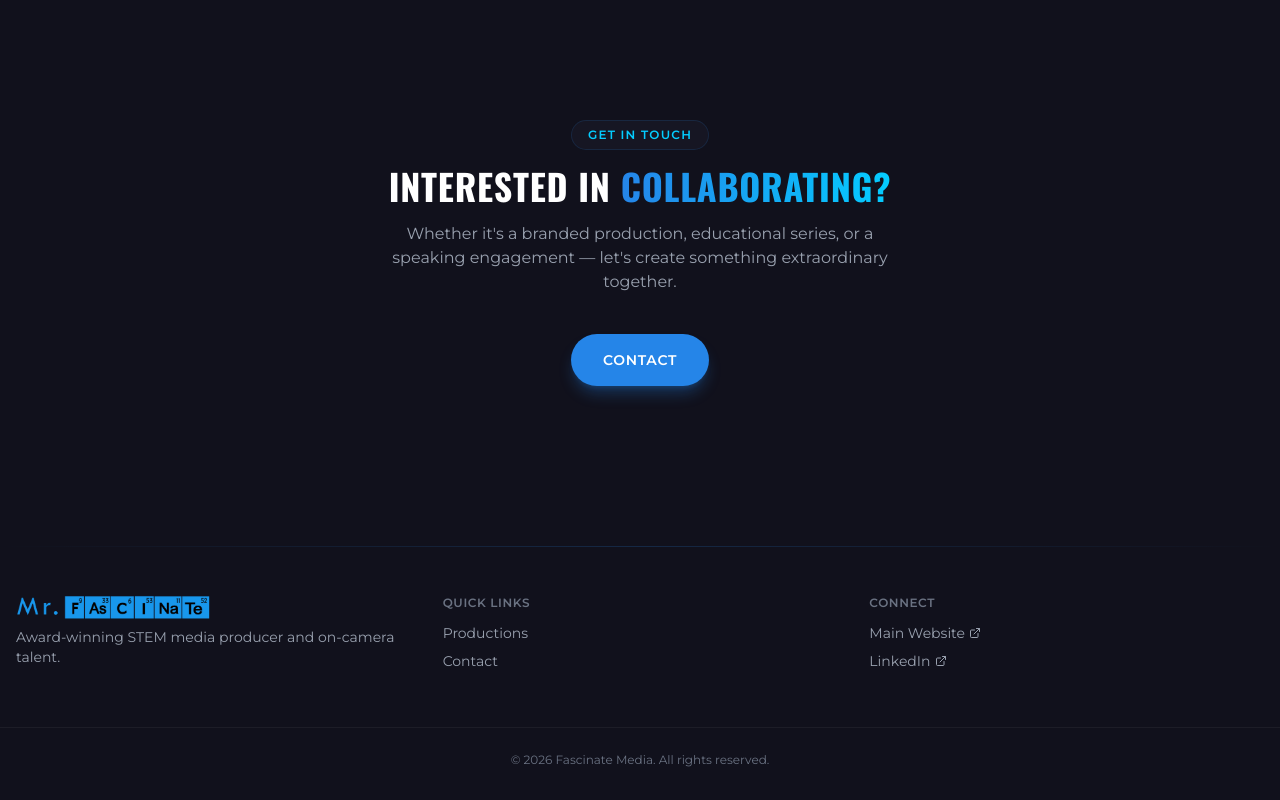
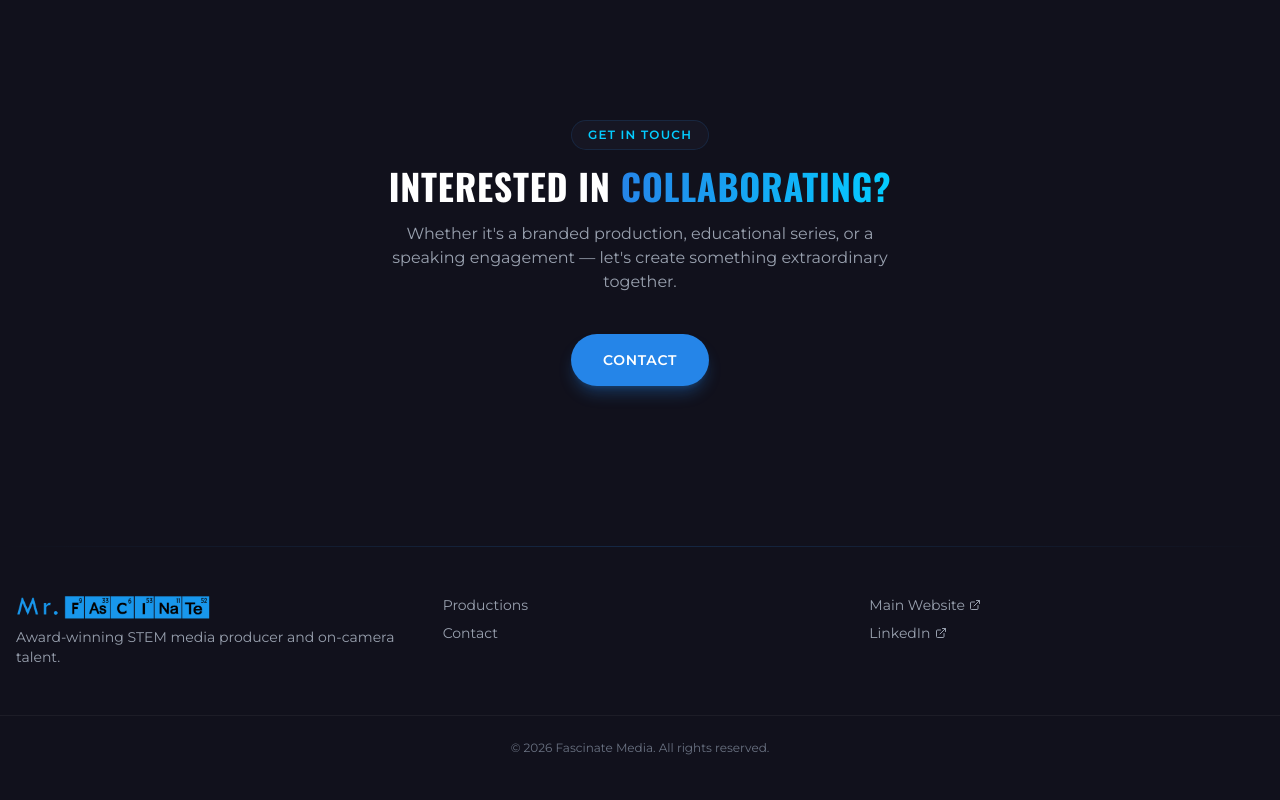
Before and after one commit to MrFascinate/Productions, a React (Vite) app: page / in a window 1280 px wide. Shown: the part 5281-6081 px from the top of the page. Built offline with nearby package versions, Linux system fonts and the light colour scheme.

Commit message:
Remove Quick Links and Connect subheadings from footer
https://claude.ai/code/session_01BimEQPypbN79q41qdXAa9i

```diff
--- a/src/App.tsx
+++ b/src/App.tsx
@@ -607,13 +607,11 @@ function Footer() {
           <p className="text-sm text-gray-400">Award-winning STEM media producer and on-camera talent.</p>
         </div>
         <div>
-          <p className="text-xs text-gray-500 uppercase tracking-wider mb-3 font-semibold">Quick Links</p>
           {['Productions', 'Contact'].map(l => (
             <a key={l} href={`#${l.toLowerCase()}`} className="block text-sm text-gray-400 hover:text-white transition mb-2">{l}</a>
           ))}
         </div>
         <div>
-          <p className="text-xs text-gray-500 uppercase tracking-wider mb-3 font-semibold">Connect</p>
           {[
             { label: 'Main Website', href: 'https://www.justinshaifer.com' },
             { label: 'LinkedIn', href: 'https://www.linkedin.com/in/jshaifer/' },
```
